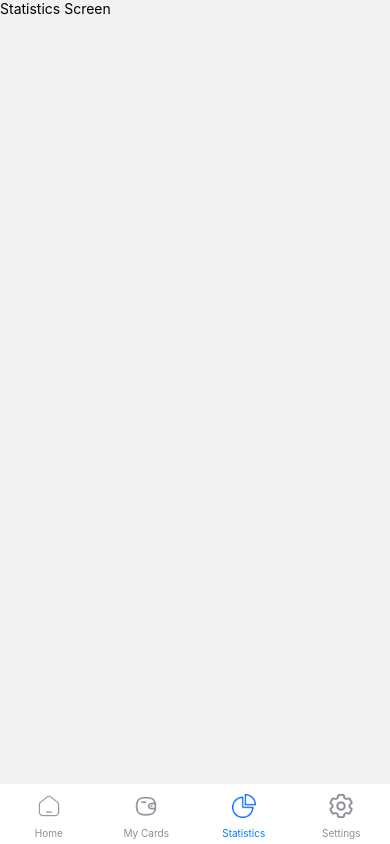
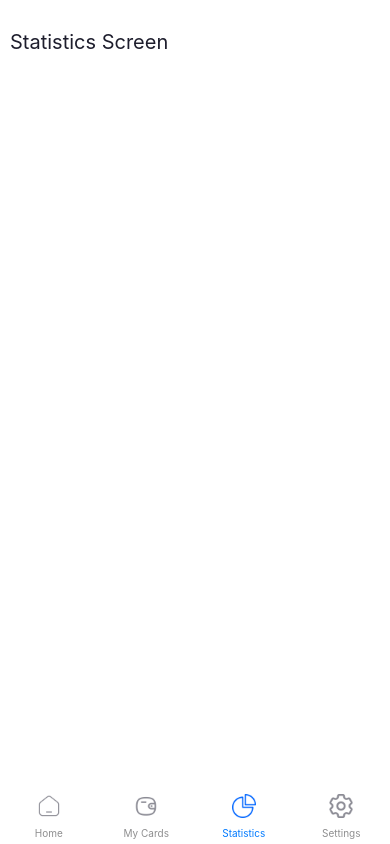
Before and after one commit to favourrr-a/rn-assignment5-11014111, a React Native app: screen /Statistics in a window 390 px wide. Built offline with nearby package versions, Linux system fonts and the light colour scheme.

Commit message:
Add themes to MyCardsScreen and StatisticsScreen

```diff
--- a/screens/MyCardsScreen.js
+++ b/screens/MyCardsScreen.js
@@ -1,9 +1,20 @@
 import { View, Text } from 'react-native';
+import { useContext } from 'react';
+import { AppContext } from '../store/context';
+
+// Styles
+import { appStyles } from '../styles/appStyles';
+import { myCardsStyles } from '../styles/my-cards-styles/myCardsStyles';
 
 export default function MyCardsScreen() {
+  const {theme} = useContext(AppContext);
+  const appThemedStyle = appStyles(theme);
+  const myCardsThemedStyle = myCardsStyles(theme);
   return (
-    <View>
-      <Text>My Cards Screen</Text>
+    <View style = {appThemedStyle.container}>
+      <View style = {myCardsThemedStyle.container}>
+        <Text style = {myCardsThemedStyle.text}>My Cards Screen</Text>
+      </View>
     </View>
   );
 }
--- a/screens/StatisticsScreen.js
+++ b/screens/StatisticsScreen.js
@@ -1,9 +1,20 @@
 import { View, Text } from 'react-native';
+import { useContext } from 'react';
+import { AppContext } from '../store/context';
+
+// Styles
+import { statisticsScreenStyles } from '../styles/statistics-screen-styles/statisticsScreenStyles'
+import { appStyles } from '../styles/appStyles';
 
 export default function StatisticsScreen() {
+  const {theme} = useContext(AppContext);
+  const appThemedStyle = appStyles(theme);
+  const statisticsScreenThemedStyles = statisticsScreenStyles(theme);
   return (
-    <View>
-      <Text>Statistics Screen</Text>
+    <View style = {appThemedStyle.container}>
+      <View style = {statisticsScreenThemedStyles.container}>
+        <Text style = {statisticsScreenThemedStyles.text}>Statistics Screen</Text>
+      </View>
     </View>
   );
 }
--- /dev/null
+++ b/styles/my-cards-styles/myCardsStyles.js
@@ -0,0 +1,33 @@
+import { StyleSheet } from 'react-native';
+
+export const myCardsStyles = (theme) => {
+    const commonStyles = {
+        container: {
+            marginTop: 30,
+            marginLeft: 10,
+            marginRight: 10,
+        }
+    }
+    if(theme === 'light'){
+        return StyleSheet.create({
+            container: {
+                ...commonStyles.container,
+            },
+            text: {
+                color: '#1e1e2d',
+                fontSize: 20,
+            }
+        })
+    }
+    else {
+        return StyleSheet.create({
+            container: {
+                ...commonStyles.container,
+            },
+            text: {
+                color: 'white',
+                fontSize: 20,
+            }
+        })
+    }
+}
--- /dev/null
+++ b/styles/statistics-screen-styles/statisticsScreenStyles.js
@@ -0,0 +1,33 @@
+import { StyleSheet } from 'react-native';
+
+export const statisticsScreenStyles = (theme) => {
+    const commonStyles = {
+        container: {
+            marginTop: 30,
+            marginLeft: 10,
+            marginRight: 10,
+        }
+    }
+    if(theme === 'light'){
+        return StyleSheet.create({
+            container: {
+                ...commonStyles.container,
+            },
+            text: {
+                color: '#1e1e2d',
+                fontSize: 20,
+            }
+        })
+    }
+    else {
+        return StyleSheet.create({
+            container: {
+                ...commonStyles.container,
+            },
+            text: {
+                color: 'white',
+                fontSize: 20,
+            }
+        })
+    }
+}
```
